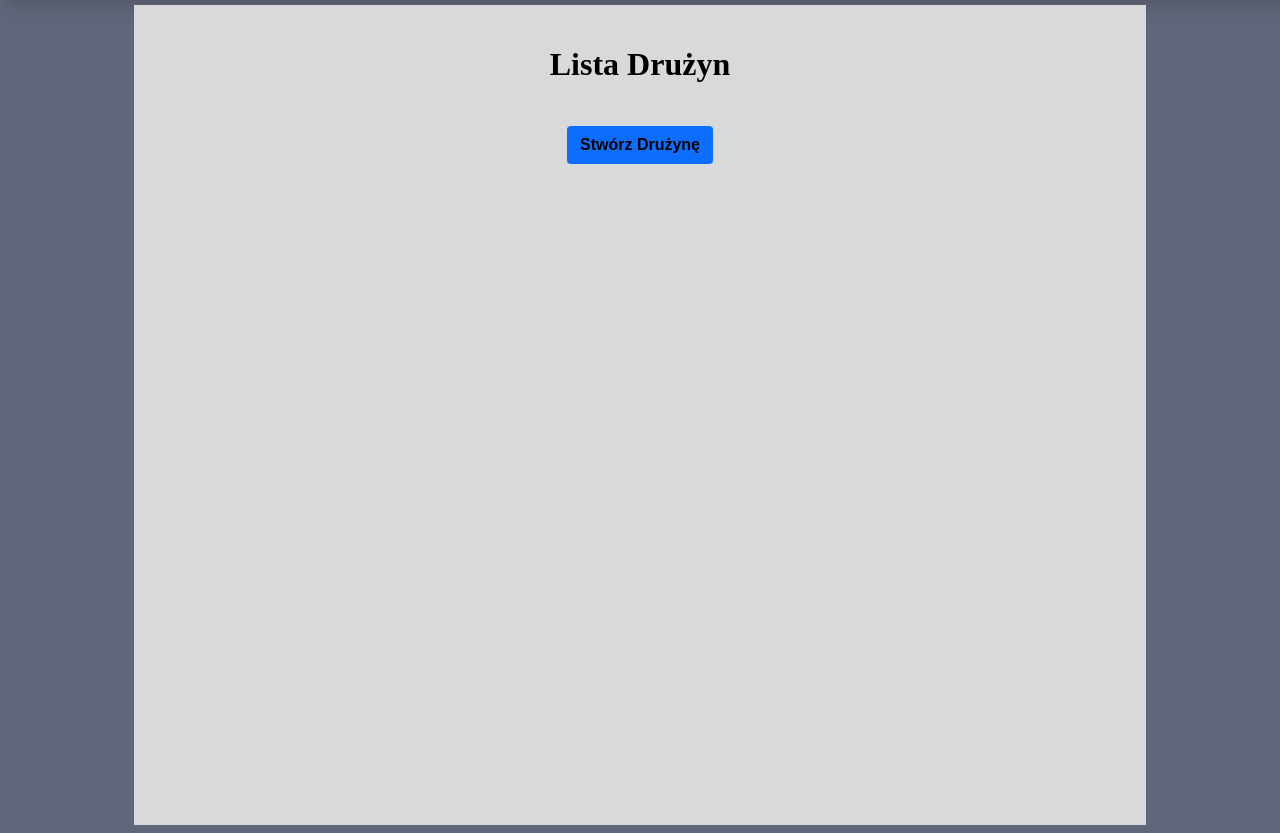
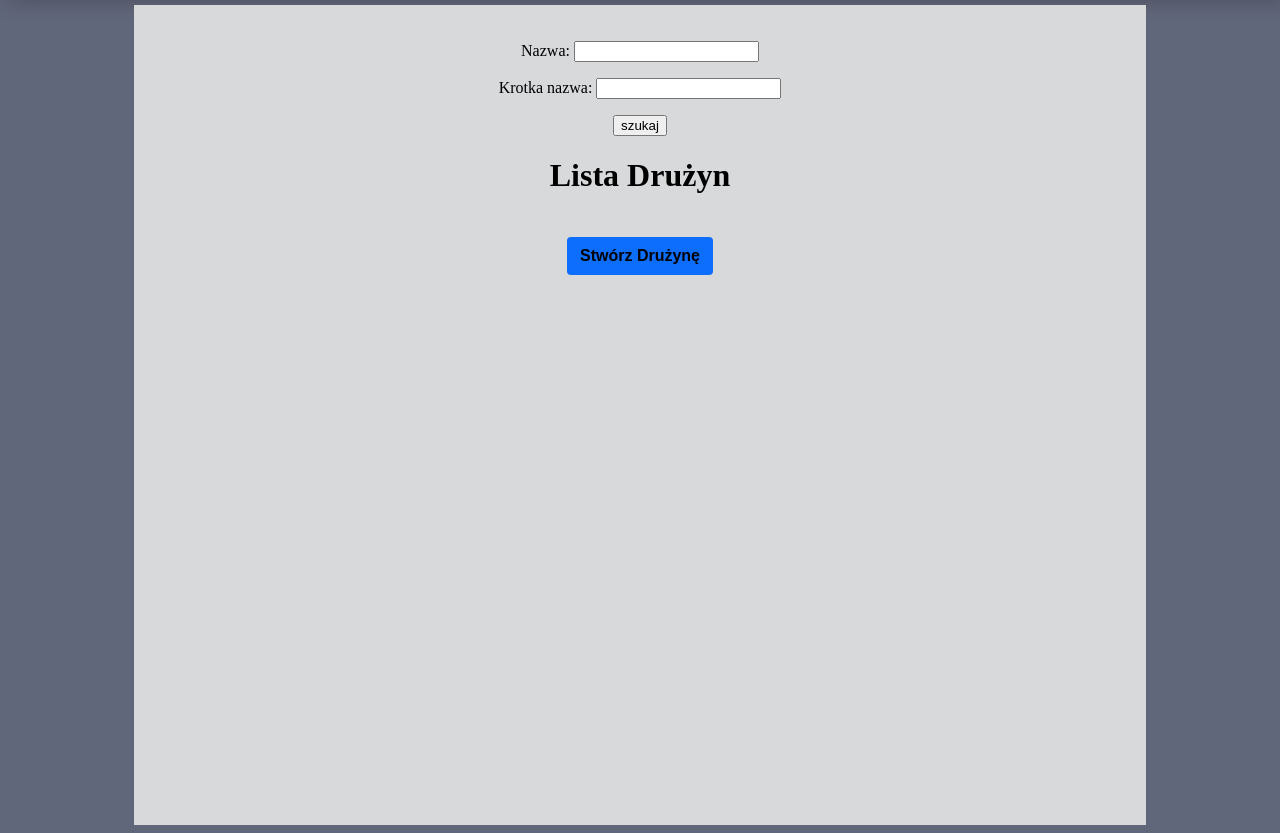
Before and after one commit to DamianFilimowski/Tournament, a Django app: page /tournaments/teams/ in a window 1280 px wide. Shown: the part 104-937 px from the top of the page. Run offline with Django 4.2, Linux system fonts and the light colour scheme; data that the repository does not hold is empty.

Commit message:
search team

```diff
--- a/accounts/views.py
+++ b/accounts/views.py
@@ -53,10 +53,12 @@ class LogoutView(View):
         logout(request)
         return redirect('accounts:login')
 
+
 class UserListView(ListView):
     model = CustomUser
     template_name = 'accounts/user_list.html'
 
+
 class UserDetailView(DetailView):
     model = CustomUser
     template_name = 'accounts/user_detail.html'
--- a/tournament/forms.py
+++ b/tournament/forms.py
@@ -5,3 +5,8 @@ class SearchPersonForm(forms.Form):
     imie = forms.CharField(max_length=128, required=False)
     nazwisko = forms.CharField(max_length=128, required=False)
     nazwa_uzytkownika = forms.CharField(max_length=128, required=False)
+
+
+class SearchTeamForm(forms.Form):
+    nazwa = forms.CharField(max_length=128, required=False)
+    krotka_nazwa = forms.CharField(max_length=128, required=False)
--- a/tournament/templates/tournament/team_list.html
+++ b/tournament/templates/tournament/team_list.html
@@ -1,5 +1,9 @@
 {% extends 'base.html' %}
 {% block content %}
+    <form>
+    {{ search_form.as_p }}
+    <input type="submit" value="szukaj">
+    </form>
     <h1>Lista Drużyn</h1>
 {% include 'list.html'  %}
     <div class="my-button-container"><button class="my-button"><a href="{% url 'tournament:team_create' %}">
--- a/tournament/views.py
+++ b/tournament/views.py
@@ -7,7 +7,7 @@ from django.urls import reverse_lazy
 from django.views.generic import ListView, DetailView, CreateView, UpdateView, DeleteView
 from django.views import View
 
-from .forms import SearchPersonForm
+from .forms import *
 from .utils import *
 
 
@@ -16,6 +16,18 @@ from .utils import *
 class TeamListView(ListView):
     model = Team
     template_name = 'tournament/team_list.html'
+
+    def get_queryset(self):
+        queryset = super().get_queryset()
+        name = self.request.GET.get('nazwa', '')
+        short_name = self.request.GET.get('krotka_nazwa', '')
+        queryset = queryset.filter(name__icontains=name, short_name__icontains=short_name)
+        return queryset
+
+    def get_context_data(self, **kwargs):
+        context = super().get_context_data(**kwargs)
+        context['search_form'] = SearchTeamForm(self.request.GET)
+        return context
 
 
 class TeamCreateView(LoginRequiredMixin, CreateView):
```
